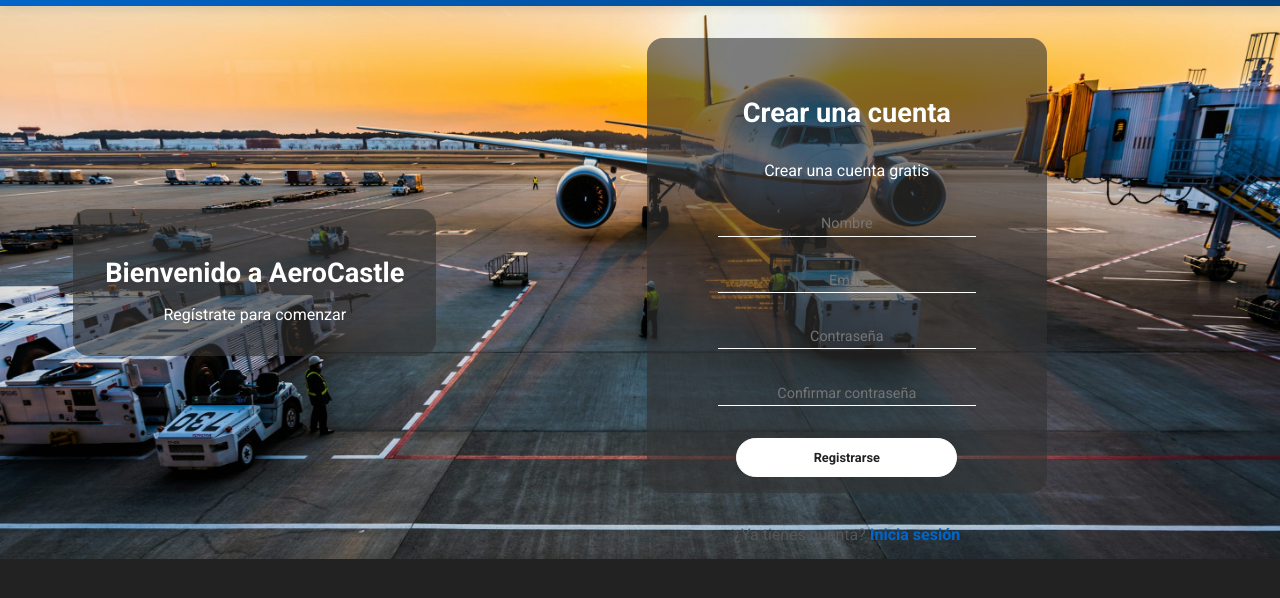
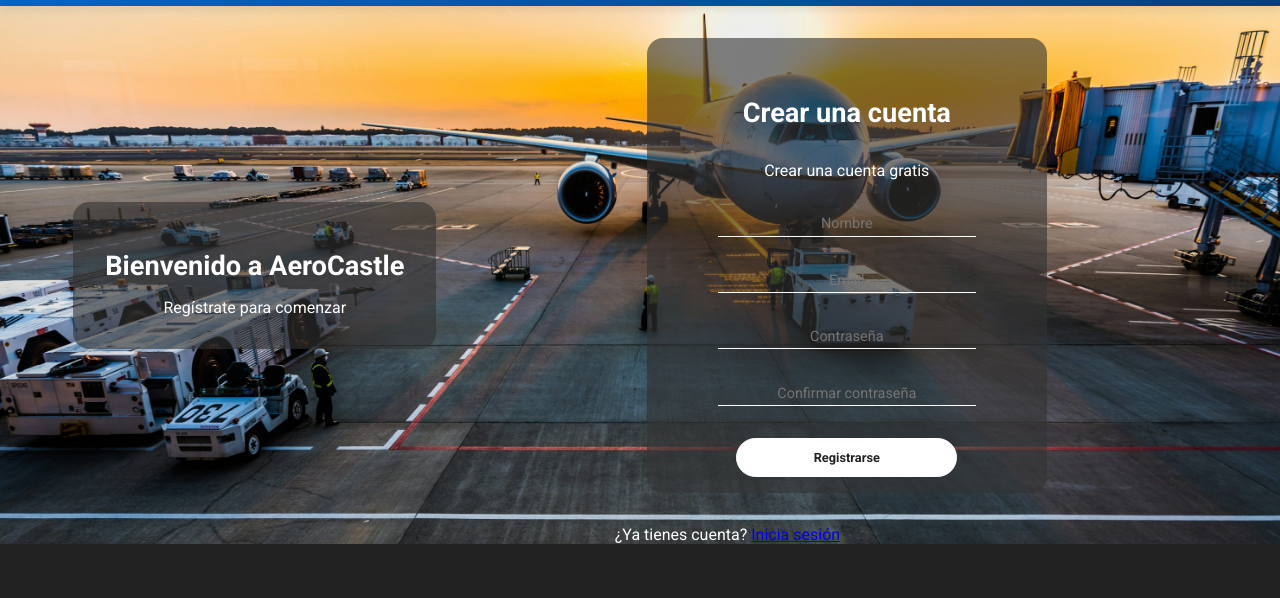
Before and after one commit to Matias53213/Aerolinea-, a website: page FrontendOli/Login/login.html in a window 1280 px wide. Shown: the part 72-670 px from the top of the page. Drawn offline with Linux system fonts and the light colour scheme.

Commit message:
Update login.html

```diff
--- a/FrontendOli/Login/login.html
+++ b/FrontendOli/Login/login.html
@@ -8,32 +8,6 @@
   <link href="https://fonts.googleapis.com/css2?family=Roboto:wght@400;700&display=swap" rel="stylesheet" />
   <link rel="stylesheet" href="style-login.css" />
   <title>AeroCastle - Acceso</title>
-  <style>
-    .auth-toggle {
-      text-align: center;
-      margin: 15px 0;
-      color: #555;
-    }
-
-    .auth-toggle a {
-      color: #0066cc;
-      text-decoration: none;
-      font-weight: bold;
-      cursor: pointer;
-    }
-
-    .auth-toggle a:hover {
-      text-decoration: underline;
-    }
-
-    #login-form {
-      display: none; /
-    }
-
-    .form-active {
-      display: block ;
-    }
-  </style>
 </head>
 <body>
   <header>
```
